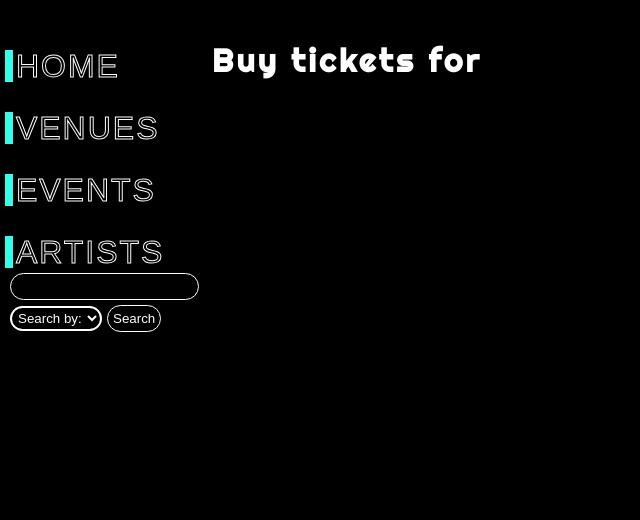
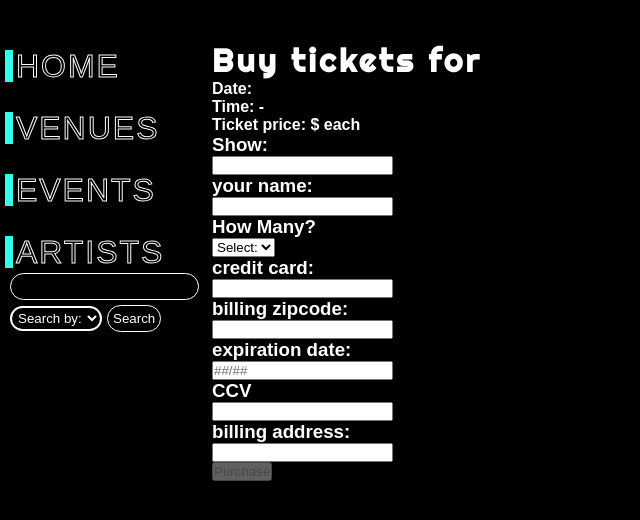
Before and after one commit to ykallday/Tick-iT-Frontend, a React (Create React App) app in the folder tickit/: page /tickets/1 in a window 1280 px wide. Shown: the top 520 px of the page, without its empty margins (0-640 px from the left). Built offline with nearby package versions, Linux system fonts and the light colour scheme; no server answers.

Commit message:
added ticket form

```diff
--- a/tickit/src/App.css
+++ b/tickit/src/App.css
@@ -520,6 +520,9 @@ main{
    color:white;
 }
 
+#tickets h3{
+   color:white;
+}
 #artist-detail{
    color:white;
 }
--- /dev/null
+++ b/tickit/src/components/Confirmation.jsx
@@ -0,0 +1,8 @@
+
+export default function Confirmation(){
+    return(
+        <div>
+            <h3>Congrats! Your purchase is confirmed. Enjoy the show! </h3>
+        </div>
+    )
+}
--- a/tickit/src/components/Main.jsx
+++ b/tickit/src/components/Main.jsx
@@ -11,6 +11,7 @@ import Login from './Login'
 import Register from './Register'
 import SearchResults from './SearchResults'
 import Tickets from './Tickets'
+import Confirmation from './Confirmation'
 
 export default function Main(){
     return(
@@ -27,6 +28,7 @@ export default function Main(){
                 <Route path = "/login" element = {<Login/>}/>
                 <Route path = "/register" element = {<Register/>}/>
                 <Route path = "/tickets/:id" element = {<Tickets/>}/>
+                <Route path = "/confirmation/" element = {<Confirmation/>}/>
                 <Route path= "/searchresults/" element= {<SearchResults/>}/>
                 <Route path= "/searchresults/artistsDetail/:id" element= {<ArtistDetail/>}/>
                 <Route path= "/searchresults/venuesDetail/:id" element= {<VenueDetail/>}/>
--- a/tickit/src/components/Tickets.jsx
+++ b/tickit/src/components/Tickets.jsx
@@ -1,4 +1,4 @@
-import {useParams} from 'react-router-dom'
+import {useParams,useNavigate} from 'react-router-dom'
 import {useState, useEffect} from 'react'
 import axios from 'axios'
 import Nav from './Nav'
@@ -6,8 +6,17 @@ export default function Tickets(){
 
     const [event, setEvent] = useState("")
     let { id } = useParams();
-
-
+    let navigate = useNavigate()
+    const [formValues, setFormValues] = useState({
+        show: "",
+        name: "",
+        quantity:"",
+        credit:"",
+        zipcode:"",
+        exp:"",
+        ccv:"",
+        address:""
+      });
     useEffect(()=>{
         const getEvent = async () => {
             const res = await axios.get(`http://localhost:8000/events/${id}?format=json`);
@@ -18,11 +27,95 @@ export default function Tickets(){
         console.log(event)},[]);
 
 
+    const handleSubmit = async (e) => {
+            e.preventDefault();
+            const tick = await axios.post('http://localhost:8000/ticket', {
+                show: formValues.show,
+                name: formValues.name,
+                quantity: formValues.quantity,
+                credit:formValues.credit,
+                zipcode:formValues.zipcode,
+                exp:formValues.exp,
+                ccv:formValues.ccv,
+                address:formValues.address,
+                })
+            setFormValues({
+                show: "",
+                name: "",
+                quantity:"",
+                credit:"",
+                zipcode:"",
+                exp:"",
+                ccv:"",
+                address:""
+            })
+            navigate("/confirmation")
+
+    }
+    const handleChange = (e) => {
+        setFormValues({ ...formValues, [e.target.name]: e.target.value });
+      };
+
     return(
         <div id="tickets">
             <Nav/>
             <h1>Buy tickets for {event.name}</h1>
-            <h3>FORM GOES HERE</h3>
+            <form className = "buyTix" onSubmit = {handleSubmit}>
+                <h4>Date: {event.date}</h4>
+                <h4>Time: {event.start_time} - {event.end_time}</h4>
+                <h4>Ticket price: ${event.ticket_price} each</h4>
+                <div className="show">
+                <h3><label htmlFor="show">Show:</label></h3>
+                <input value={event.name} name="show" type="text" placeholder={event.name}/>
+                </div>
+                <div className="name">
+                <h3><label htmlFor="name">your name:</label></h3>
+                <input onChange={handleChange} value={formValues.name} name="name" type="text" placeholder="" required/>
+                </div>
+                <div className="quantity">
+                <h3><label htmlFor="quantity">How Many?</label></h3>
+                <select id="quantity" name="quantity" onChange={handleChange} required>
+                <option id="quantity" value="0">Select:</option>
+                    <option id="quantity" value="1">1</option>
+                    <option id="quantity" value="2">2</option>
+                    <option id="quantity" value="3">3</option>
+                    <option id="quantity" value="4">4</option>
+                    <option id="quantity" value="5">5</option>
+                    <option id="quantity" value="6">6</option>
+                    <option id="quantity" value="7">7</option>
+                    <option id="quantity" value="8">8</option>
+                </select>
+                <div>
+                <h3><label htmlFor="credit">credit card:</label></h3>
+                <input onChange={handleChange} value={formValues.credit} name="credit" type="text" placeholder="" maxLength="19" required/>
+                </div>
+                <div>
+                <h3><label htmlFor="zipcode">billing zipcode:</label></h3>
+                <input onChange={handleChange} value={formValues.zipcode} name="zipcode" type="text" placeholder="" required/>
+                </div>
+                <div>
+                <h3><label htmlFor="exp">expiration date:</label></h3>
+                <input onChange={handleChange} value={formValues.exp} name="exp" type="text" placeholder="##/##" maxLength="5" required/>
+                </div>
+                <div>
+                <h3><label htmlFor="exp">CCV</label></h3>
+                <input onChange={handleChange} value={formValues.ccv} name="ccv" type="text" placeholder="" maxLength="4"required/>
+                </div>
+                <div>
+                <h3><label htmlFor="address">billing address:</label></h3>
+                <input onChange={handleChange} value={formValues.address} name="address" type="text" placeholder="" required/>
+                </div>
+                <input type="submit" value="Purchase" id="buyticket" disabled={
+                    !formValues.name ||
+                    !formValues.quantity ||
+                    !formValues.credit ||
+                    !formValues.zipcode ||
+                    !formValues.exp ||
+                    !formValues.ccv ||
+                    !formValues.address
+                     }></input>
+                </div>
+            </form>
         </div>
     )
 }
```
